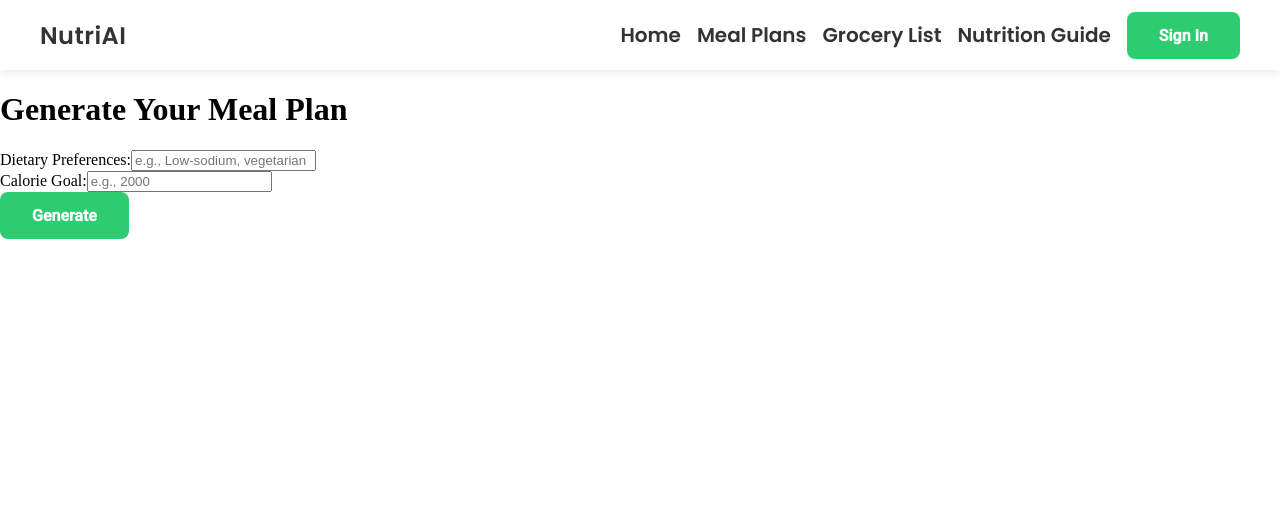
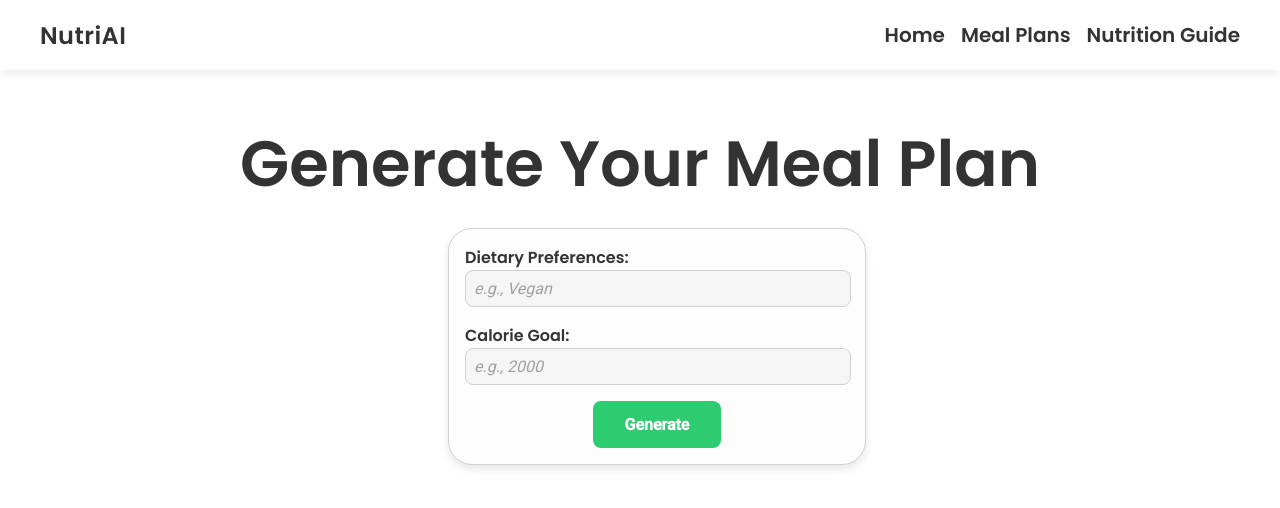
Before and after one commit to ayaanahmed05/NutriAI, a React (Vite) app in the folder frontend/: page /meal-plans in a window 1280 px wide. Shown: the top 508 px of the page. Built offline with nearby package versions, Linux system fonts and the light colour scheme.

Commit message:
added meal plan page

```diff
--- a/frontend/src/components/Header/Header.jsx
+++ b/frontend/src/components/Header/Header.jsx
@@ -6,11 +6,8 @@ function Header() {
     const navButtons = [
         { label: "Home", to: "/" },
         { label: "Meal Plans", to: "/meal-plans" },
-        { label: "Grocery List", to: "/grocery-list" },
         { label: "Nutrition Guide", to: "/nutrition" },
     ];
-
-    const isLoggedIn = false;
 
     return (
         <nav className={styles.headerContainer} aria-label="Main Navigation">
@@ -24,16 +21,6 @@ function Header() {
                         <NavButton label={button.label} to={button.to} />
                     </li>
                 ))}
-
-                {isLoggedIn ? (
-                    <li>
-                        <p>Logged in</p>
-                    </li>
-                ) : (
-                    <li>
-                        <PrimaryButton label="Sign In" />
-                    </li>
-                )}
             </ul>
         </nav>
     );
--- a/frontend/src/components/Meal Plan Form/MealPlanForm.jsx
+++ b/frontend/src/components/Meal Plan Form/MealPlanForm.jsx
@@ -54,7 +54,7 @@ function MealPlanForm() {
                         value={dietaryPreferences}
                         onChange={(e) => setDietaryPreferences(e.target.value)}
                         required
-                        placeholder="e.g., Low-sodium, vegetarian"
+                        placeholder="e.g., Vegan"
                     />
                 </div>
                 <div className={styles.formGroup}>
@@ -68,9 +68,11 @@ function MealPlanForm() {
                         placeholder="e.g., 2000"
                     />
                 </div>
-                <PrimaryButton
-                    label={loading ? "Generating..." : "Generate"}
-                />
+                <div className={styles.submitButtonContainer}>
+                    <PrimaryButton
+                        label={loading ? "Generating..." : "Generate"}
+                    />
+                </div>
             </form>
 
             {error && <p className={styles.errorMessage}>{error}</p>}
--- a/frontend/src/components/Meal Plan Form/MealPlanForm.module.css
+++ b/frontend/src/components/Meal Plan Form/MealPlanForm.module.css
@@ -0,0 +1,90 @@
+.background {
+    background: var(--background-color);
+
+    width: 100vw;
+    height: calc(100vh - var(--header-height));
+
+    padding-top: var(--header-height);
+}
+
+.headerContainer {
+    font-family: var(--header-font);
+    font-size: 2rem;
+    color: var(--text-color);
+    text-align: center;
+    line-height: 150%;
+
+    margin-bottom: 2.5rem;
+}
+
+.headerContainer h1 {
+    margin: 0;
+}
+
+.formContainer, .resultContainer {
+    font-family: var(--header-font);
+    font-size: 1rem;
+    font-weight: bold;
+    color: var(--text-color);
+
+    border: solid 1px var(--border-color);
+    border-radius: var(--card-radius);
+
+    box-shadow: 0 4px 8px rgba(0, 0, 0, 0.1); /* Subtle shadow */
+
+    background-color: var(--card-background);
+
+    padding: 1rem;
+    width: 30vw;
+    margin-left: calc((100vw - 30vw) / 2);
+    margin-bottom: 1rem;
+}
+
+.resultContainer h2 {
+    margin: 0;
+}
+
+.resultContainer pre {
+    margin-left: -2.3rem;
+}
+
+.formGroup {
+    margin-bottom: 1rem;
+}
+
+.formGroup label {
+    margin-right: 1rem;
+}
+
+.formGroup input {
+    background-color: #f5f5f5;
+
+    border: 1px solid var(--border-color);
+    border-radius: 0.5rem;
+
+    padding: 0.5rem;
+    width: calc(100% - 1rem);
+
+    font-family: var(--body-font);
+    font-size: 1rem;
+    color: var(--text-color);
+
+    outline: none;
+    transition: border-color 0.15s ease, box-shadow 0.15s ease;
+}
+
+.formGroup input:focus {
+    border-color: var(--primary-color);
+    box-shadow: 0 0 5px var(--primary-color);
+}
+
+.formGroup input::placeholder {
+    color: #a0a0a0;
+    font-style: italic;
+}
+
+.submitButtonContainer {
+    display: flex;
+    justify-content: center; /* Center horizontally */
+    align-items: center;
+}
```
